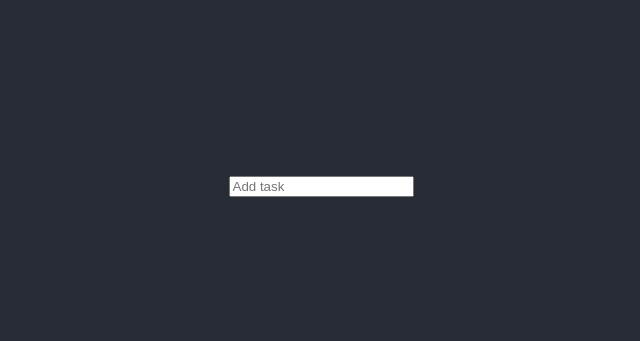
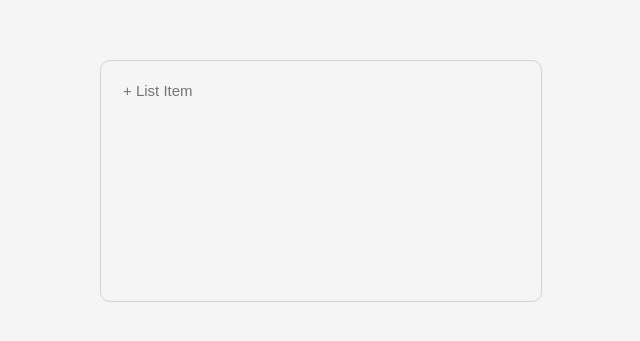
Before and after one commit to dsnair/google-keep-clone, a React (Create React App) app: page / in a window 1280 px wide. Shown: the part 219-560 px from the top of the page, without its empty margins (319-959 px from the left). Built offline with nearby package versions, Linux system fonts and the light colour scheme.

Commit message:
style both input boxes and delete button

```diff
--- a/public/index.html
+++ b/public/index.html
@@ -7,7 +7,13 @@
       content="width=device-width, initial-scale=1, shrink-to-fit=no"
     />
     <meta name="theme-color" content="#000000" />
-    <title>Keep Clone</title>
+    <link
+      rel="stylesheet"
+      href="https://use.fontawesome.com/releases/v5.8.0/css/all.css"
+      integrity="sha384-Mmxa0mLqhmOeaE8vgOSbKacftZcsNYDjQzuCOm6D02luYSzBG8vpaOykv9lFQ51Y"
+      crossorigin="anonymous"
+    />
+    <title>Google Keep Clone</title>
   </head>
   <body>
     <noscript>You need to enable JavaScript to run this app.</noscript>
--- a/src/App.css
+++ b/src/App.css
@@ -1,15 +1,33 @@
-.App {
-  text-align: center;
-  background-color: #282c34;
-  min-height: 100vh;
-  display: flex;
-  flex-direction: column;
-  align-items: center;
-  justify-content: center;
-  font-size: calc(10px + 2vmin);
-  color: white;
+.app {
+  min-width: 400px;
+  min-height: 200px;
+  padding: 20px;
+  border: 1px solid lightgrey;
+  border-radius: 10px;
 }
 
-.App-link {
-  color: #61dafb;
+.tasksForm {
+  display: flex;
+  justify-content: space-between;
+  align-items: center;
 }
+
+input[type='checkbox'] {
+  font-size: 20px;
+  cursor: pointer;
+}
+
+input[type='text'] {
+  border: 0;
+  outline: none;
+  background-color: whitesmoke;
+  font-size: 15px;
+}
+
+button {
+  border: 0;
+  outline: none;
+  background-color: whitesmoke;
+  color: grey;
+  cursor: pointer;
+}
--- a/src/App.js
+++ b/src/App.js
@@ -3,9 +3,8 @@ import './App.css'
 
 function App() {
   const [task, setTask] = useState('')
-  const handleUpdateTask = e => setTask(e.target.value)
+  const [tasks, setTasks] = useState([])
 
-  const [tasks, setTasks] = useState([])
   const handleAddTask = e => {
     e.preventDefault()
     if (!task) return // don't add empty task to array
@@ -27,6 +26,8 @@ function App() {
     setTasks(newTasks)
   }
 
+  const handleUpdateTask = e => setTask(e.target.value)
+
   const handleDeleteTask = index => {
     const newTasks = [...tasks]
     newTasks.splice(index, 1)
@@ -34,9 +35,10 @@ function App() {
   }
 
   return (
-    <div className="App">
+    <div className="app">
       {tasks.map((item, index) => (
-        <form onSubmit={handleAddTask} key={index}>
+        <form onSubmit={handleAddTask} className="tasksForm" key={index}>
+          <div>
             <input
               type="checkbox"
               checked={item.isComplete}
@@ -48,15 +50,19 @@ function App() {
               onChange={handleUpdateTask}
               style={{ textDecoration: item.isComplete && 'line-through' }}
             />
-          <button onClick={() => handleDeleteTask(index)}>x</button>
+          </div>
+          <button onClick={() => handleDeleteTask(index)}>
+            <i className="fas fa-times" />
+          </button>
         </form>
       ))}
-      <form onSubmit={handleAddTask}>
+
+      <form onSubmit={handleAddTask} className="taskForm">
         <input
           type="text"
           value={task}
-          placeholder="Add task"
           onChange={handleUpdateTask}
+          placeholder="+ List Item"
         />
       </form>
     </div>
--- a/src/index.css
+++ b/src/index.css
@@ -1,9 +1,10 @@
 body {
   margin: 0;
   padding: 0;
-  font-family: -apple-system, BlinkMacSystemFont, "Segoe UI", "Roboto", "Oxygen",
-    "Ubuntu", "Cantarell", "Fira Sans", "Droid Sans", "Helvetica Neue",
-    sans-serif;
-  -webkit-font-smoothing: antialiased;
-  -moz-osx-font-smoothing: grayscale;
+  min-height: 100vh;
+  background-color: whitesmoke;
+  display: flex;
+  flex-direction: column;
+  justify-content: center;
+  align-items: center;
 }
```
Lines whose indentation alone changed are shown as unchanged.
